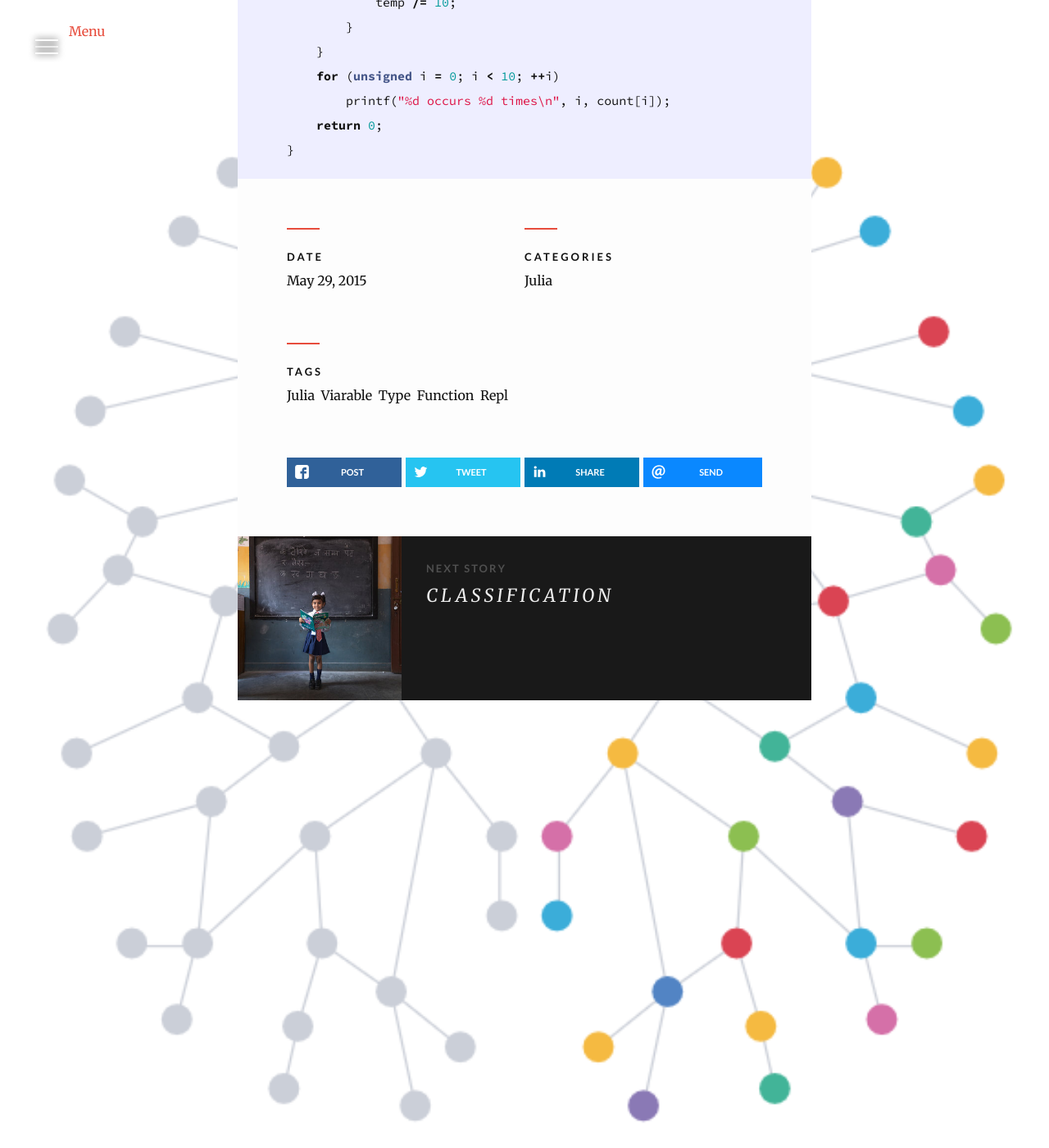
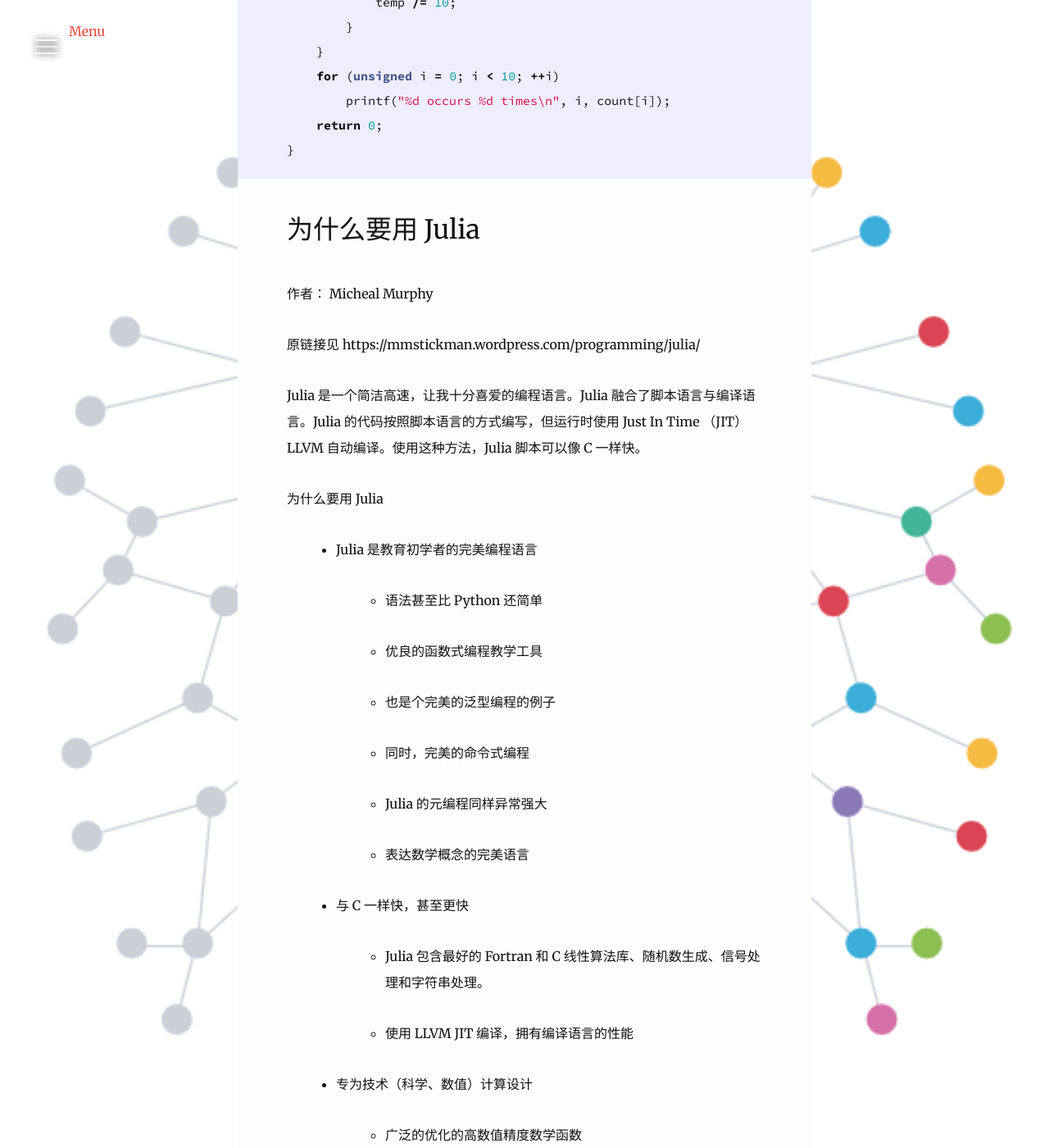
Before and after one commit to quxiaofeng/MachineLearningWithJulia.jl, a Jekyll site: the page built from _posts/2015-01-09-julia-basics.md, in a window 1280 px wide and 1400 px high, scrolled down 11941 px. Shown: the whole window at 82% size. Built offline with Jekyll 4.4.1, drawn with Linux system fonts in a browser that asks for light colours; nearby versions of some CDN libraries; comment, search, counter and statistics services are not loaded; some of the changed text lies outside the part shown.

Commit message:
Updated the basics
Signed-off-by: Xiaofeng QU <xiaofeng.qu.hk@ieee.org>

```diff
--- a/_posts/2015-01-09-julia-basics.md
+++ b/_posts/2015-01-09-julia-basics.md
@@ -305,3 +305,122 @@
     return 0;
 }
 {% endhighlight %}
+
+## 为什么要用 Julia
+
+作者： Micheal Murphy
+
+原链接见 https://mmstickman.wordpress.com/programming/julia/
+
+Julia 是一个简洁高速，让我十分喜爱的编程语言。Julia 融合了脚本语言与编译语言。Julia 的代码按照脚本语言的方式编写，但运行时使用 Just In Time （JIT） LLVM 自动编译。使用这种方法，Julia 脚本可以像 C 一样快。
+
+为什么要用 Julia
+
++ Julia 是教育初学者的完美编程语言
+
+  + 语法甚至比 Python 还简单
+
+  + 优良的函数式编程教学工具
+
+  + 也是个完美的泛型编程的例子
+
+  + 同时，完美的命令式编程
+
+  + Julia 的元编程同样异常强大
+
+  + 表达数学概念的完美语言
+
++ 与 C 一样快，甚至更快
+
+  + Julia 包含最好的 Fortran 和 C 线性算法库、随机数生成、信号处理和字符串处理。
+
+  + 使用 LLVM JIT 编译，拥有编译语言的性能
+
++ 专为技术（科学、数值）计算设计
+
+  + 广泛的优化的高数值精度数学函数
+
+  + 与 IPython （Jupiter，译者注）的集成提供了图形化的笔记本接口，以便绘制图表。
+
++ 像 Python 一样，支持 REPL，可以交互式编写代码
+
+  + REPL 表示读入、执行、输出、循环
+
+  + REPL 可以立即执行并即时显示
+
++ 泛型编程是头等公民
+
+  + 很多标准库函数都充分利用了泛型编程，例如：
+
+{% highlight julia %}
+open(readall, "file.txt") # 在文件上运行一个函数
+open("file.txt", "a") # 打开一个文件，在文件末尾追写
+open("file.txt") # 只读方式打开一个文件
+{% endhighlight %}
+
+  + 灵活地类型推导
+
+{% highlight julia %}
+square(x) = x * x
+square(5) # 可以用整形参数
+25
+square(5.5) # 也可以用浮点参数
+30.25
+{% endhighlight %}
+
+  + 为新参数类型定义新函数
+
+{% highlight julia %}
+square(array::Array) = map(x->x*x, array)
+square([1, 2, 3, 4, 5])
+5-element Array{Int64,1}:
+  1
+  4
+  9
+ 16
+ 25
+{% endhighlight %}
+
++ 多重分发：鼓励重载函数
+
+  + 接受不同参数的函数可以使用相同的函数名
+
+  + 根据参数自动选择正确的函数
+
++ [针对元编程的优先支持](http://docs.julialang.org/en/latest/manual/metaprogramming/#macros)
+
++ [针对并行计算和分布式计算的设计；并支持协程](http://docs.julialang.org/en/latest/manual/parallel-computing/)
+
+  + 编写并行代码相对简单
+
+  + 如果线程太重，可以用协程
+
++ [强大的类似控制台的能力，可以读写外部程序](http://docs.julialang.org/en/latest/manual/running-external-programs/)
+
+  + 可以操作其他程序的标准输出 stdout 和标准输入 stdin
+
++ 支持直接调用 [C](http://docs.julialang.org/en/latest/manual/calling-c-and-fortran-code/) 和 [Python](https://github.com/stevengj/PyCall.jl) 函数
+
+  + 很多科学计算库是用 C 写的
+
+  + 标准库充分利用了 C 和 Fortran 库
+
+  + 让程序直接与 C 对话是水到渠成的
+
++ [采用模块式（module）的包管理系统](http://docs.julialang.org/en/latest/manual/modules/)
+
+  + 包管理系统可以直接导入 Julia 模块
+
+  + 使用包资源，赋予程序强大的能力
+
++ 充分详实的文档
+
+  + 文档对于任何编程语言来说都是极为重要的
+
+  + Julia 的文档涵盖所有主题，并深入细致
+
+  + 对于没有编程经验的人也很容易理解
+
++ [一份关于 Map, Filter, and Reduce 的简明教程](https://mmstickman.wordpress.com/programming/julia/map-filter-and-reduce/)
+
++ [在线练习 Julia](http://www.tutorialspoint.com/)
```
